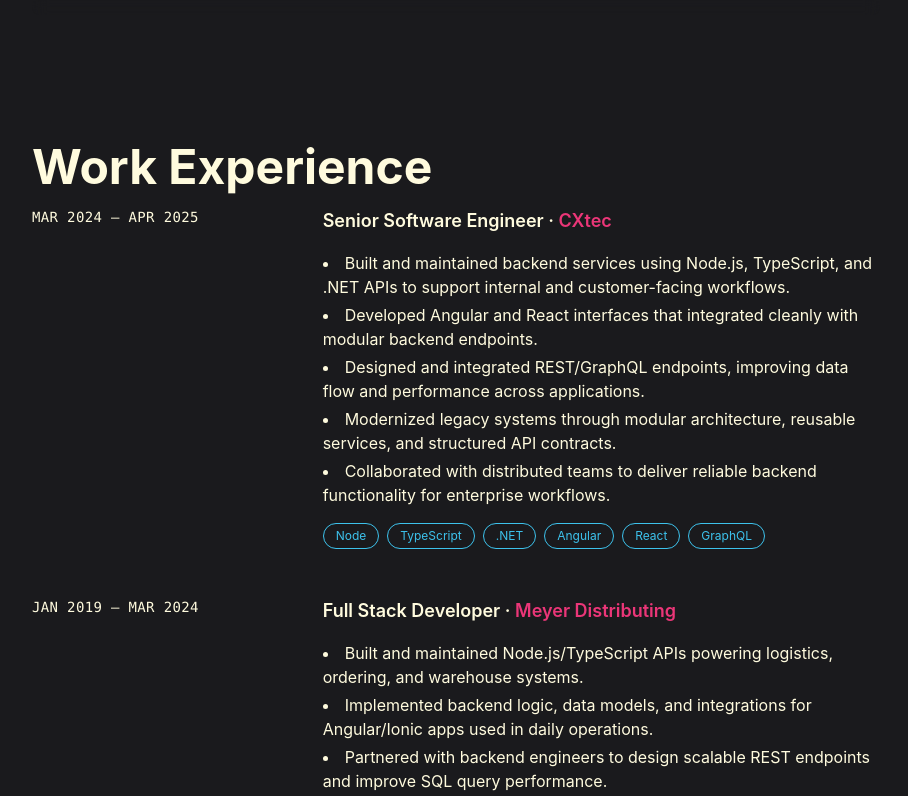
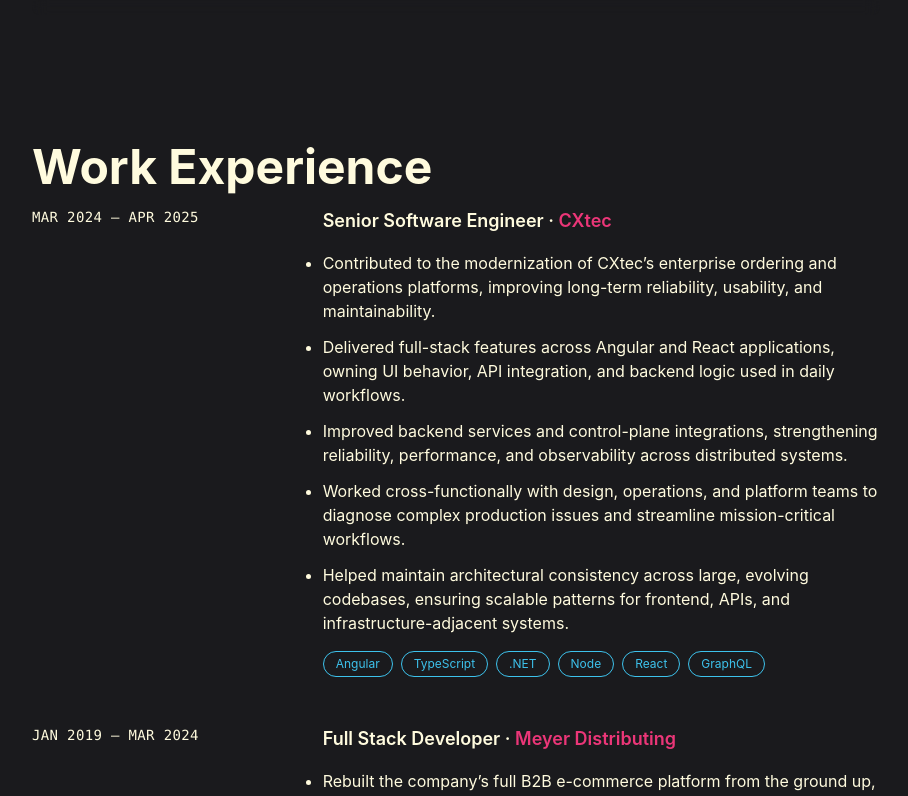
Before and after one commit to Travisaurus-Rex/portfolio, a Next.js app: page / in a window 1280 px wide. Shown: the part 2000-2796 px from the top of the page, without its empty margins (360-1268 px from the left). Built offline with nearby package versions, Linux system fonts and the light colour scheme.

Commit message:
fix work bullets

```diff
--- a/src/components/Work.tsx
+++ b/src/components/Work.tsx
@@ -7,13 +7,13 @@
       link: "https://www.cxtec.com/",
       range: "Mar 2024 – Apr 2025",
       bullets: [
-        "Built and maintained backend services using Node.js, TypeScript, and .NET APIs to support internal and customer-facing workflows.",
-        "Developed Angular and React interfaces that integrated cleanly with modular backend endpoints.",
-        "Designed and integrated REST/GraphQL endpoints, improving data flow and performance across applications.",
-        "Modernized legacy systems through modular architecture, reusable services, and structured API contracts.",
-        "Collaborated with distributed teams to deliver reliable backend functionality for enterprise workflows."
+        "Contributed to the modernization of CXtec’s enterprise ordering and operations platforms, improving long-term reliability, usability, and maintainability.",
+        "Delivered full-stack features across Angular and React applications, owning UI behavior, API integration, and backend logic used in daily workflows.",
+        "Improved backend services and control-plane integrations, strengthening reliability, performance, and observability across distributed systems.",
+        "Worked cross-functionally with design, operations, and platform teams to diagnose complex production issues and streamline mission-critical workflows.",
+        "Helped maintain architectural consistency across large, evolving codebases, ensuring scalable patterns for frontend, APIs, and infrastructure-adjacent systems."
       ],
-      tech: ["Node", "TypeScript", ".NET", "Angular", "React", "GraphQL"],
+      tech: ["Angular", "TypeScript", ".NET", "Node", "React", "GraphQL"],
     },
     {
       title: "Full Stack Developer",
@@ -21,12 +21,13 @@
       link: "https://www.meyerdistributing.com/",
       range: "Jan 2019 – Mar 2024",
       bullets: [
-        "Built and maintained Node.js/TypeScript APIs powering logistics, ordering, and warehouse systems.",
-        "Implemented backend logic, data models, and integrations for Angular/Ionic apps used in daily operations.",
-        "Partnered with backend engineers to design scalable REST endpoints and improve SQL query performance.",
-        "Mentored developers on TypeScript patterns, reusable service design, and full-stack architecture."
+        "Rebuilt the company’s full B2B e-commerce platform from the ground up, delivering a modern web + mobile experience that became the primary driver of company revenue.",
+        "Helped design and deliver a new B2C e-commerce experience, shipping multiple iterations and improving reliability, customer flows, and system performance.",
+        "Built internal operational tools used daily by 1,000+ employees, supporting essential business functions across logistics, inventory, ordering, and customer service.",
+        "Contributed to architecture and technical direction, designing scalable backend patterns and frontend experiences used across multiple high-traffic systems.",
+        "Mentored developers on maintainability, scalable backend patterns, debugging practices, and modern TypeScript development."
       ],
-      tech: ["Node", "TypeScript", "Angular", "Ionic", "SQL Server", ".NET"],
+      tech: ["Angular", "Ionic", "TypeScript", ".NET", "Node", "SQL Server",],
     },
     {
       title: "Full Stack Developer",
@@ -81,7 +82,7 @@
 
               <ul className="list-disc list-inside space-y-1">
                 {job.bullets.map((b, i) => (
-                  <li key={i}>{b}</li>
+                  <li key={i} className="list-outside mb-3">{b}</li>
                 ))}
               </ul>
 
```
